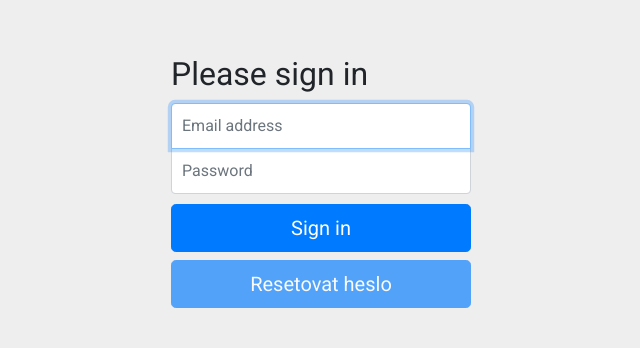
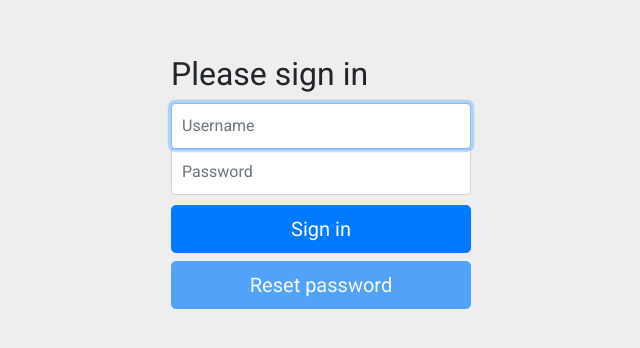
Before and after one commit to NikitaKurpas/sep-tadeas, a React (Create React App) app: page /login in a window 1280 px wide. Shown: the top 348 px of the page, without its empty margins (319-959 px from the left). Built offline with nearby package versions, Linux system fonts and the light colour scheme.

Commit message:
Implemented i18n and some fixes.

```diff
--- a/package.json
+++ b/package.json
@@ -4,6 +4,7 @@
   "private": true,
   "dependencies": {
     "bootstrap": "4.0.0-beta.2",
+    "prop-types": "^15.6.0",
     "react": "^16.2.0",
     "react-bootstrap": "^0.31.5",
     "react-dom": "^16.2.0",
--- a/src/App.js
+++ b/src/App.js
@@ -7,7 +7,7 @@ import LogIn from './pages/LogIn'
 import Dashboard from './pages/Dashboard'
 import TaskDetail from './pages/TaskDetail'
 import './App.css'
-import logo from './logo.svg'
+// import logo from './logo.svg'
 
 class App extends Component {
   render () {
--- /dev/null
+++ b/src/locales/en_US.json
@@ -0,0 +1,38 @@
+{
+  "LogIn": {
+    "heading": "Please sign in",
+    "username": "Username",
+    "password": "Password",
+    "signIn": "Sign in",
+    "resetPassword": "Reset password"
+  },
+  "Navbar": {
+    "taskList": "Task list",
+    "logOut": "Log out"
+  },
+  "Dashboard": {
+    "searchPlaceholder": "Search",
+    "table": {
+      "name": "Task name",
+      "issuer": "Issuer",
+      "issueDate": "Issue date"
+    }
+  },
+  "TaskDetail": {
+    "by": "By",
+    "issueDate": "Issue date",
+    "teacher": {
+      "isTaskCompleted": "isTaskCompleted",
+      "yes": "Yes",
+      "no": "No",
+      "evaluate": "Evaluate"
+    },
+    "TaskHistory": {
+      "name": "Name",
+      "date": "Date",
+      "download": "Download"
+    },
+    "uploadButton": "Upload file",
+    "confirmSubmission": "Confirm submission"
+  }
+}
--- /dev/null
+++ b/src/locales/index.js
@@ -0,0 +1,3 @@
+import en_US from './en_US'
+
+export { en_US }
--- a/src/pages/Dashboard.js
+++ b/src/pages/Dashboard.js
@@ -1,26 +1,28 @@
 import React, { Component } from 'react'
+import PropTypes from 'prop-types'
 import { withRouter } from 'react-router-dom'
 import './Dashboard.css'
 import {Table} from 'react-bootstrap'
 import api from '../services/api'
+import i18n from '../services/i18n'
 
 class Dashboard extends Component {
   state = {
-    data: [{
-      id: 1,
-      name: 'Task #1',
-      issuer: 'A',
-      issueDate: '1st January',
-      active: true,
-      definition: ''
-    }, {
-      id: 1,
-      name: 'Task #2',
-      issuer: 'B',
-      issueDate: '2st January',
-      active: false,
-      definition: ''
-    }],
+//     data: [{
+//       id: 1,
+//       name: 'Task #1',
+//       issuer: 'A',
+//       issueDate: '1st January',
+//       active: true,
+//       definition: ''
+//     }, {
+//       id: 1,
+//       name: 'Task #2',
+//       issuer: 'B',
+//       issueDate: '2st January',
+//       active: false,
+//       definition: ''
+//     }],
     sortOrder: 1,
     sortProp: 'name',
     search: ''
@@ -59,9 +61,15 @@ class Dashboard extends Component {
     let data = this.state.data;
 
     // Intermediate state before retrieving data
-    if (!data || !data.length) {
+    if (!data) {
       return (
-        <div>Loading...</div>
+        <div className="container">Loading...</div>
+      )
+    }
+
+    if (!data.length) {
+      return (
+        <div className="container">No tasks</div>
       )
     }
 
@@ -79,7 +87,7 @@ class Dashboard extends Component {
       <form className='form-inline' onSubmit={this.search}>
         <input type="text"
                className="form-control mb-2 mr-sm-2 mb-sm-0"
-               placeholder='Search term'
+               placeholder={i18n('Dashboard.searchPlaceholder', 'Search term')}
                value={this.state.search}
                onChange={this.handleSearch}/>
         {/*<button type="submit" className='btn btn-outline-primary'>Search</button>*/}
@@ -87,9 +95,9 @@ class Dashboard extends Component {
       <Table className='table table-hover table-bordered'>
         <thead className='thead-inverse'>
           <tr>
-            <th onClick={this.sortData('name')}>Task name</th>
-            <th onClick={this.sortData('issuer')} width='300'>Issuer</th>
-            <th onClick={this.sortData('issueDate')} width='200'>Issue date</th>
+            <th onClick={this.sortData('name')}>{i18n('Dashboard.table.name', 'Task name')}</th>
+            <th onClick={this.sortData('issuer')} width='300'>{i18n('Dashboard.table.issuer', 'Issuer')}</th>
+            <th onClick={this.sortData('issueDate')} width='200'>{i18n('Dashboard.table.issueDate', 'Issue date')}</th>
             <th onClick={this.sortData('active')} width='40'/>
           </tr>
         </thead>
@@ -110,4 +118,8 @@ class Dashboard extends Component {
   }
 }
 
+Dashboard.propTypes = {
+  history: PropTypes.object.isRequired
+}
+
 export default withRouter(Dashboard)
--- a/src/pages/LogIn.js
+++ b/src/pages/LogIn.js
@@ -1,18 +1,22 @@
 import React from 'react'
+import PropTypes from 'prop-types'
 import { Redirect } from 'react-router-dom'
 import { logIn } from '../services/authService'
 import './LogIn.css'
-import { Button } from 'react-bootstrap';
+import { Button } from 'react-bootstrap'
+import i18n from '../services/i18n'
 
 class LogIn extends React.Component {
   state = {
-    redirectToReferrer: false
+    redirectToReferrer: false,
+    username: '',
+    password: ''
   }
 
   handleInputChange = event => {
-    const target = event.target;
-    const value = target.type === 'checkbox' ? target.checked : target.value;
-    const name = target.name;
+    const target = event.target
+    const value = target.type === 'checkbox' ? target.checked : target.value
+    const name = target.name
 
     this.setState(Object.assign({}, this.state, {
       [name]: value
@@ -21,61 +25,55 @@ class LogIn extends React.Component {
 
   handleSubmit = event => {
     event.preventDefault()
-    logIn({ email: this.state.email, password: this.state.password }, () => {
-      this.setState({ redirectToReferrer: true })
+    logIn({username: this.state.username, password: this.state.password}, () => {
+      this.setState({redirectToReferrer: true})
     })
   }
 
-  render() {
-    const { from } = this.props.location.state || { from: { pathname: '/' } }
-    const { redirectToReferrer } = this.state
+  render () {
+    const {from} = this.props.location.state || {from: {pathname: '/'}}
+    const {redirectToReferrer} = this.state
 
     if (redirectToReferrer) {
       return (
-        <Redirect to={from} />
+        <Redirect to={from}/>
       )
     }
 
     //potreba nastavit po prvnim neuspesnem prihlaseni
-    var loginFail = false;
+    var loginFail = false
 
     return (
       <div className='LogIn'>
         <div className='container'>
           <form className='LogIn-form' onSubmit={this.handleSubmit}>
-            <h2 className='LogIn-form-heading'>Please sign in</h2>
+            <h2 className='LogIn-form-heading'>{i18n('LogIn.heading', 'Please sign in')}</h2>
             {/* Email */}
-            <label htmlFor='email' className='sr-only'>Email address</label>
-            <input type='email'
-              id='email'
-              name='email'
+            <label htmlFor='username' className='sr-only'>{i18n('LogIn.username', 'Username')}</label>
+            <input type='username'
+                   id='username'
+                   name='username'
                    className='form-control'
-              placeholder='Email address'
+                   placeholder={i18n('LogIn.username', 'Username')}
                    required
                    autoFocus
-              value={this.state.email}
-              onChange={this.handleInputChange} />
+                   value={this.state.username}
+                   onChange={this.handleInputChange}/>
             {/* Password */}
-            <label htmlFor='password' className='sr-only'>Password</label>
+            <label htmlFor='password' className='sr-only'>{i18n('LogIn.password', 'Password')}</label>
             <input type='password'
                    id='password'
+                   name='password'
                    className='form-control'
-              placeholder='Password'
+                   placeholder={i18n('LogIn.password', 'Password')}
                    required
                    value={this.state.password}
-              onChange={this.handleInputChange} />
+                   onChange={this.handleInputChange}/>
 
-            {/*<div className='checkbox'>*/}
-            {/*<label>*/}
-            {/*<input type='checkbox' value='remember-me'> Remember me </input>*/}
-            {/*</label>*/}
-            {/*</div>*/}
-            <button className='btn btn-lg btn-primary btn-block' type='submit'>Sign in</button>
-            {
-              loginFail ?
-                <Button className='btn btn-lg btn-primary btn-block'>Resetovat heslo</Button>
-                : <Button className='btn btn-lg btn-primary btn-block' disabled>Resetovat heslo</Button>
-            }
+            <button className='btn btn-lg btn-primary btn-block'
+                    type='submit'>{i18n('LogIn.signIn', 'Sign in')}</button>
+            <Button className='btn btn-lg btn-primary btn-block'
+                    disabled={!loginFail}>{i18n('LogIn.resetPassword', 'Reset password')}</Button>
           </form>
         </div>
       </div>
@@ -83,4 +81,8 @@ class LogIn extends React.Component {
   }
 }
 
-export default LogIn;
+LogIn.propTypes = {
+  location: PropTypes.object.isRequired
+}
+
+export default LogIn
--- a/src/pages/TaskDetail.js
+++ b/src/pages/TaskDetail.js
@@ -1,50 +1,60 @@
 import React, { Component } from 'react'
+import PropTypes from 'prop-types'
 import './TaskDetail.css'
 import TaskHistory from '../components/TaskHistory'
 import { Button, Row, Col } from 'react-bootstrap'
 import api from '../services/api'
+import i18n from '../services/i18n'
 
 class TaskDetail extends Component {
   state = {}
 
-  componentDidMount() {
+  componentDidMount () {
     api(`/task/${this.props.match.params.id}`)
-      .then(body => Promise.all[body, api(`/delivery`)])
+      .then(body => Promise.all([body, api(`/delivery`)]))
+      .then(([task, delivery]) => {
+        // TODO: idk how to get deliveries for the task...
+      })
   }
 
-  render() {
-    const { task } = this.state
-    const { isTeacher = false } = this.props
+  render () {
+    const {task} = this.state
+    const {user} = this.props
+
+    const isTeacher = user.role === 'teacher'
 
     if (!task) {
-      return <div>Loading...</div>
+      return <div className="container">Loading...</div>
     }
 
     return <div className='TaskDetail container'>
       <Row>
         <Col xs={12} md={6} sm={12}>
           <h2>{task.name}</h2>
-          <h4>By {task.issuer}</h4>
-          <h6>Issue Date: {task.issueDate}</h6>
+          <h4>{i18n('TaskDetail.by', "By")} {task.issuer}</h4>
+          <h6>{i18n('TaskDetail.issueDate', 'Issue Date')}: {task.issueDate}</h6>
           {
-            isTeacher ? <div className="acceptTask">
-              <h4>Splněno zadání</h4>
-              <Button>Ano</Button>
-              <Button>Ne</Button>
-            </div> :
+            isTeacher ? (
+              <div className="acceptTask">
+                <h4>{i18n('TaskDetail.teacher.isTaskCompleted', 'Is task completed?')}</h4>
+                <Button>{i18n('TaskDetail.teacher.yes', 'Yes')}</Button>
+                <Button>{i18n('TaskDetail.teacher.no', 'No')}</Button>
+              </div>
+            ) : (
               <form className='upload-form'>
                 <div className="form-group">
-                  <label htmlFor="file">Upload file(s)</label>
-                  <input id="file" name="file" type="file" className="form-control-file" multiple />
+                  <label htmlFor="file">{i18n('TaskDetail.uploadButton', 'Upload file')}</label>
+                  <input id="file" name="file" type="file" className="form-control-file"/>
                 </div>
               </form>
+            )
           }
           <div>
-            <TaskHistory />
+            <TaskHistory/>
             {
-              isTeacher ?
-                <Button style={{ marginTop: '5px', marginBottom: '5px' }}>Vyhodnotit</Button> :
-                <Button style={{ marginTop: '5px', marginBottom: '5px' }}>Potvrdit odevzdani</Button>
+              isTeacher
+                ? <Button style={{marginTop: '5px', marginBottom: '5px'}}>{i18n('TaskDetail.teacher.evaluate', 'Evaluate')}</Button>
+                : <Button style={{marginTop: '5px', marginBottom: '5px'}}>{i18n('TaskDetail.confirmSubmission', 'Confirm submission')}</Button>
             }
           </div>
         </Col>
@@ -55,4 +65,9 @@ class TaskDetail extends Component {
   }
 }
 
+TaskDetail.propTypes = {
+  match: PropTypes.object.isRequired,
+  isTeacher: PropTypes.bool
+}
+
 export default TaskDetail
--- /dev/null
+++ b/src/services/i18n.js
@@ -0,0 +1,12 @@
+import * as locales from "../locales"
+const lang = 'en_US';
+
+function get(obj, path) {
+  return path.split('.').reduce((obj, path) => obj != null ? obj[path] : null, obj)
+}
+
+export default function(path, _default) {
+  const locale = locales[lang]
+  if (!locale) return _default;
+  return locale[path] || get(locale, path) || _default || path;
+}
```
Also changed, not shown: src/components/Navbar.js (+10 -4 lines), src/components/TaskHistory.js (+6 -6 lines), src/services/authService.js (+16 -1 lines), docker-compose.yaml (added), 2 other files (tests, documents, lock files or other folders). Lines whose indentation alone changed are shown as unchanged.
